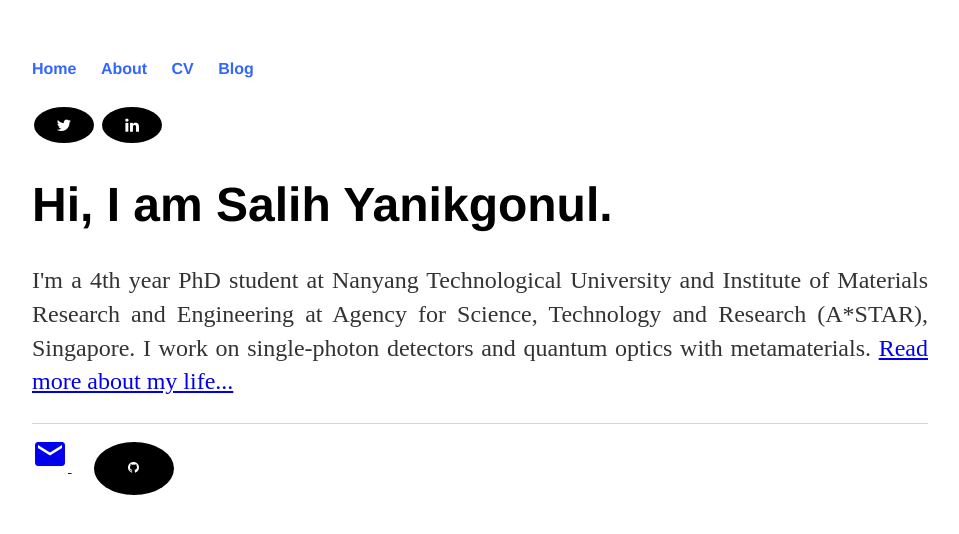
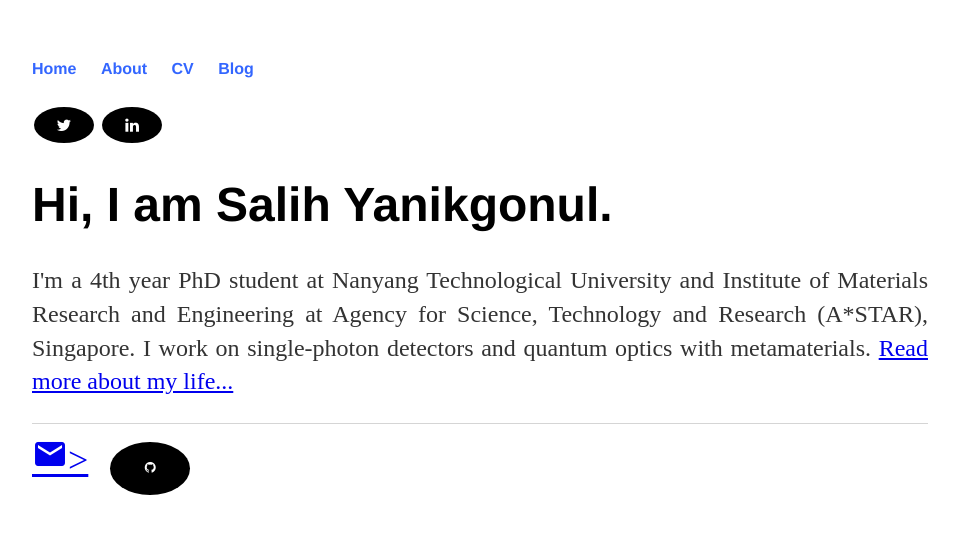
Before and after one commit to salihyanikgonul/salihyanikgonul.github.io, a Jekyll site: the page built from index.html, in a window 1280 px wide. Shown: the top 534 px of the page, without its empty margins (160-1119 px from the left). Built offline with Jekyll 4.4.1, drawn with Linux system fonts in a browser that asks for light colours; a style sheet for code colours, icons or effects is not loaded.

Commit message:
Update default.html

```diff
--- a/_layouts/default.html
+++ b/_layouts/default.html
@@ -34,11 +34,7 @@
 			</div><!-- /.container -->
 			<footer>
 	    		<ul>
-	        		<li>
-					<a href="mailto:salih001@ntu.edu.sg">
-						<i class="material-icons" style="font-size:36px">email</i>
-					</a>
-				</li>
+	        		<li><a href="mailto:salih001@ntu.edu.sg" <i class="material-icons" style="font-size:36px">email</i>></li>
 	        		<li><a href="https://github.com/salihyanikgonul" class="fa fa-github"></a></li>
 			</ul>
 			</footer>
```
